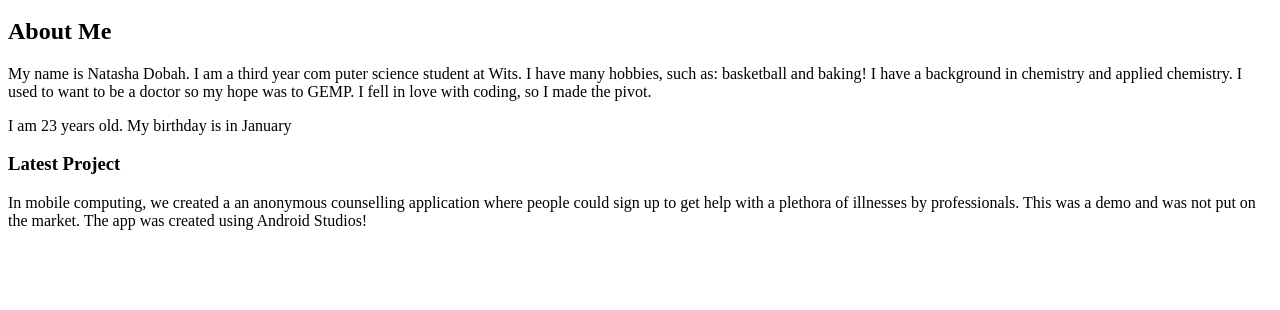
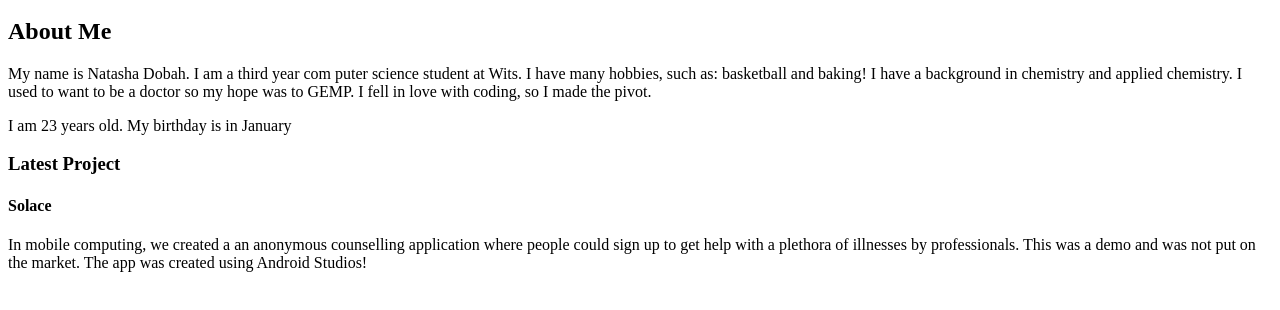
Before and after one commit to NatashaDobah/2443217-portfolio, a plain HTML site: page index.html in a window 1280 px wide. Shown: the part 136-446 px from the top of the page. Drawn offline with Linux system fonts and the light colour scheme.

Commit message:
third commit after merger to main branch

```diff
--- a/index.html
+++ b/index.html
@@ -24,6 +24,7 @@
 
         <article>
             <h3> Latest Project</h3>
+            <h4>Solace</h4>
             <p> In mobile computing, we created a an anonymous counselling application where people could sign up to get help with a plethora of illnesses by professionals. This was a demo and was not put on the market. The app was created using Android Studios!</p>
         </article>
     </main>
```
